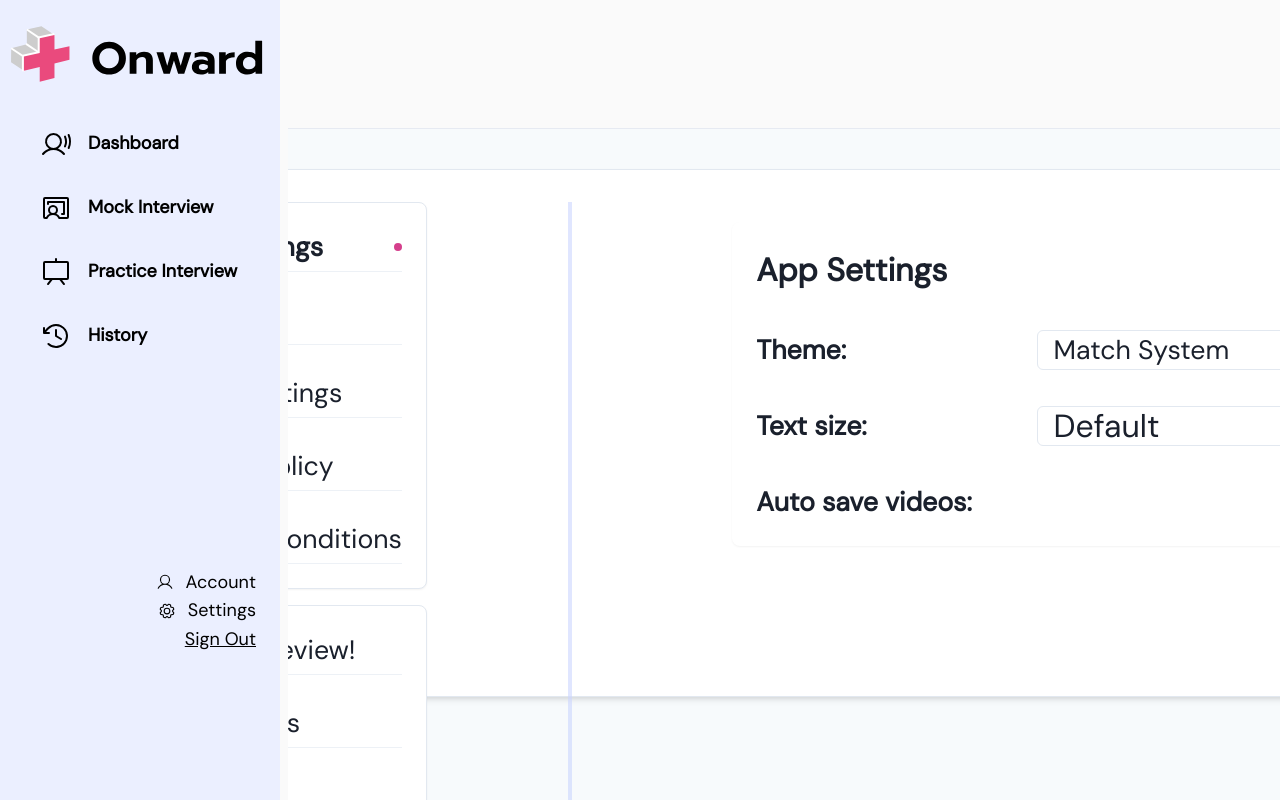
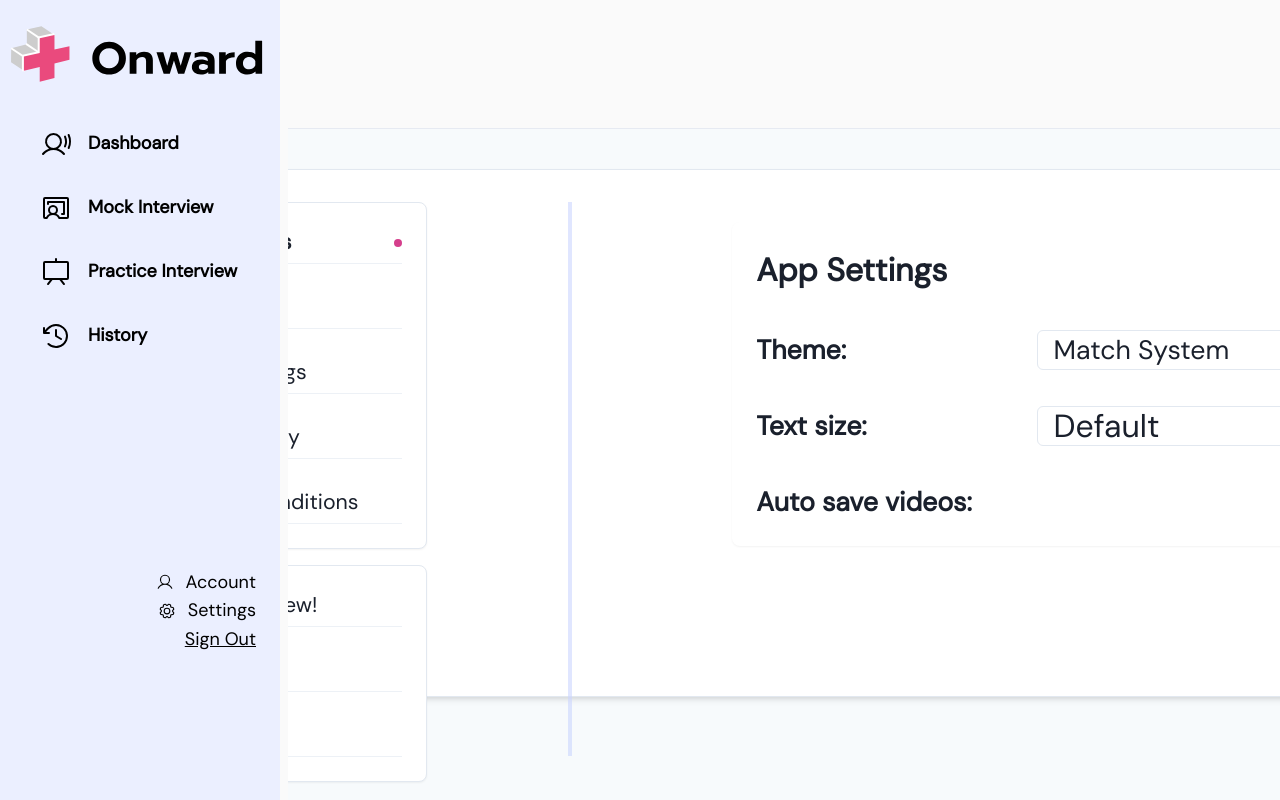
Before and after one commit to Aladdin3r/onward, a Next.js app: page /settings in a window 1280 px wide. Built offline with nearby package versions, Linux system fonts and the light colour scheme.

Commit message:
fixed settings sizings

```diff
--- a/styles/components/SettingsMenu.js
+++ b/styles/components/SettingsMenu.js
@@ -17,7 +17,7 @@ const MenuItem = ({ icon, label, isActive, onClick }) => (
   >
     <HStack spacing={3} w="100%" whiteSpace="nowrap">
       {icon}
-      <Text fontWeight={isActive ? "bold" : "normal"} fontSize="sm">{label}</Text>
+      <Text fontWeight={isActive ? "bold" : "normal"} fontSize="16pt">{label}</Text>
       {isActive && <Box w="8px" h="8px" bg="pink.500" borderRadius="full" ml="auto" />}
     </HStack>
     <Divider />
@@ -107,7 +107,7 @@ const SettingsMenu = () => {
         </Box>
 
         {/* Vertical divider line in brand.pastelBlue */}
-        <Divider orientation="vertical" borderColor="brand.pastelBlue" borderWidth="2px" mx={6} height="650px" />
+        <Divider orientation="vertical" borderColor="brand.pastelBlue" borderWidth="2px" mx={6} height="550px" />
 
         {/* Right-side content area */}
         <Box w="55%" p={5}>
```
